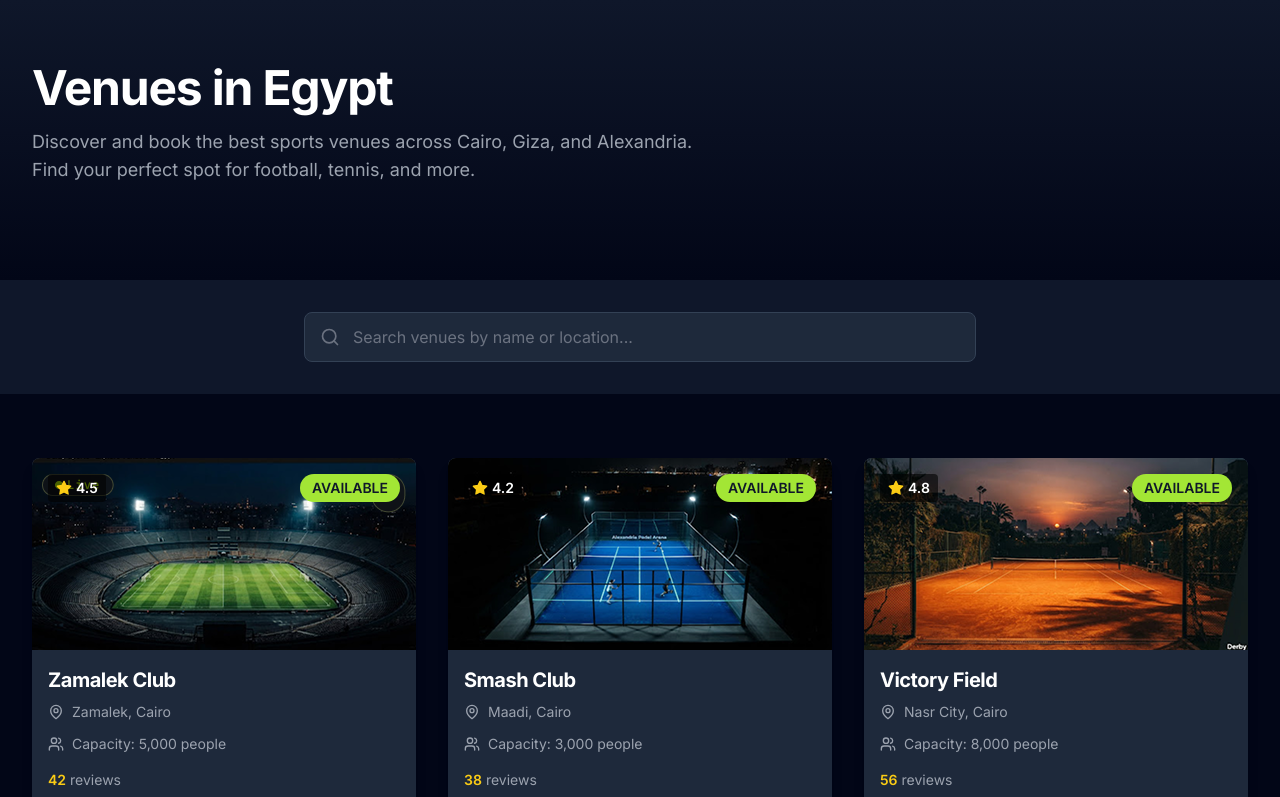
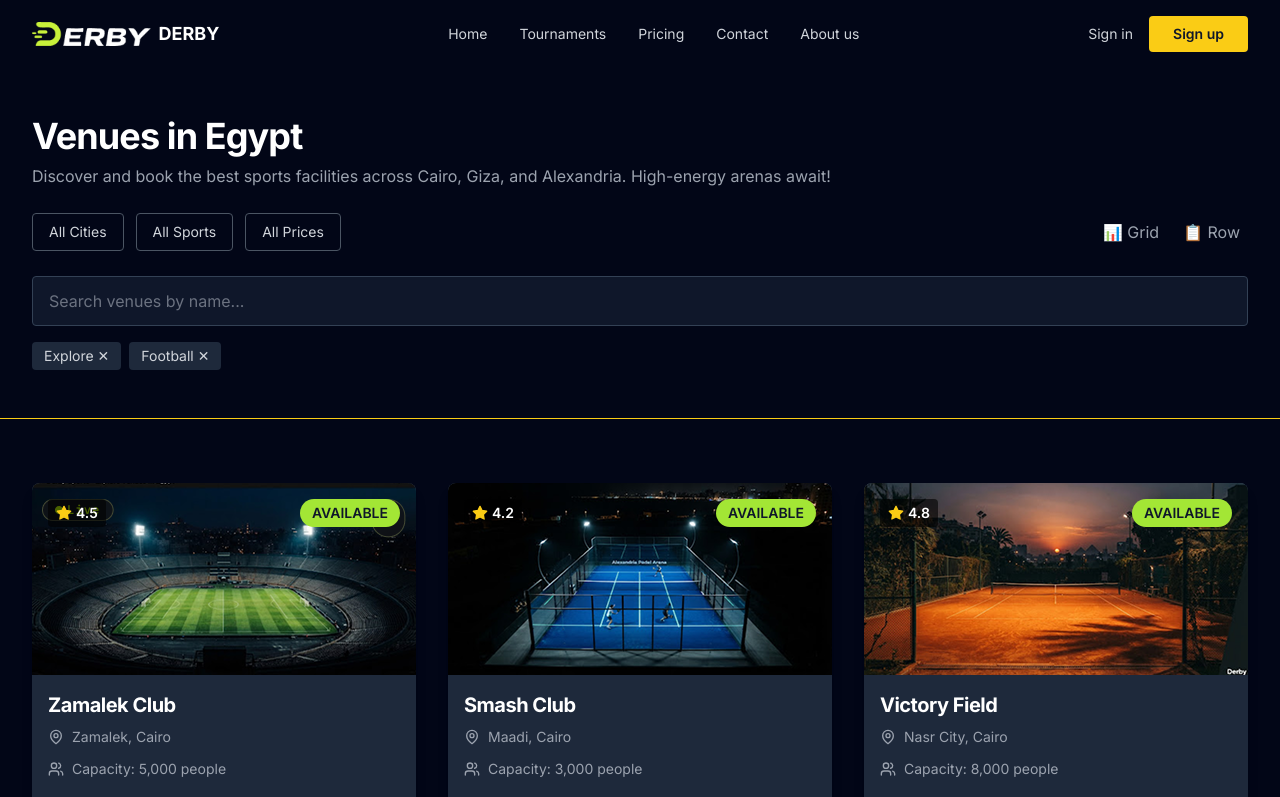
Before and after one commit to DerpyApp/Derby-Dashboard, a React (Vite) app: page /venues in a window 1280 px wide. Shown: the top 797 px of the page. Built offline with nearby package versions, Linux system fonts and the light colour scheme; no server answers.

Commit message:
feat: add Header Navigation component with filters and search

```diff
--- /dev/null
+++ b/src/components/Header.jsx
@@ -0,0 +1,92 @@
+import { Link } from 'react-router-dom';
+import logo from '../assets/logo.png';
+
+export default function Header() {
+  return (
+    <header className="bg-slate-950 border-b border-yellow-400">
+      {/* Top Navigation */}
+      <nav className="max-w-7xl mx-auto px-4 sm:px-6 lg:px-8 py-4 flex items-center justify-between">
+        {/* Logo */}
+        <div className="flex items-center">
+          <img src={logo} alt="Derby Logo" className="h-6 w-auto" />
+          <span className="ml-2 text-white font-bold text-lg">DERBY</span>
+        </div>
+
+        {/* Menu Links */}
+        <div className="hidden md:flex items-center gap-8">
+          <a href="#" className="text-gray-300 hover:text-white text-sm transition-colors">Home</a>
+          <a href="#" className="text-gray-300 hover:text-white text-sm transition-colors">Tournaments</a>
+          <a href="#" className="text-gray-300 hover:text-white text-sm transition-colors">Pricing</a>
+          <a href="#" className="text-gray-300 hover:text-white text-sm transition-colors">Contact</a>
+          <a href="#" className="text-gray-300 hover:text-white text-sm transition-colors">About us</a>
+        </div>
+
+        {/* Auth Buttons */}
+        <div className="flex items-center gap-4">
+          <button className="text-gray-300 hover:text-white text-sm transition-colors">
+            Sign in
+          </button>
+          <button className="bg-yellow-400 text-slate-900 px-6 py-2 rounded font-semibold hover:bg-yellow-300 transition-colors text-sm">
+            Sign up
+          </button>
+        </div>
+      </nav>
+
+      {/* Hero Section */}
+      <div className="max-w-7xl mx-auto px-4 sm:px-6 lg:px-8 py-12">
+        <h1 className="text-4xl font-bold text-white mb-2">
+          Venues in Egypt
+        </h1>
+        <p className="text-gray-400 mb-6">
+          Discover and book the best sports facilities across Cairo, Giza, and Alexandria.
+          High-energy arenas await!
+        </p>
+
+        {/* Filters and Search */}
+        <div className="flex flex-col md:flex-row gap-4 items-center">
+          {/* Filters */}
+          <div className="flex gap-3 flex-wrap">
+            <button className="border border-gray-600 text-gray-300 px-4 py-2 rounded hover:border-yellow-400 transition-colors text-sm">
+              All Cities
+            </button>
+            <button className="border border-gray-600 text-gray-300 px-4 py-2 rounded hover:border-yellow-400 transition-colors text-sm">
+              All Sports
+            </button>
+            <button className="border border-gray-600 text-gray-300 px-4 py-2 rounded hover:border-yellow-400 transition-colors text-sm">
+              All Prices
+            </button>
+          </div>
+
+          {/* View Toggle */}
+          <div className="flex gap-2 ml-auto">
+            <button className="text-gray-400 hover:text-white p-2 transition-colors">
+              📊 Grid
+            </button>
+            <button className="text-gray-400 hover:text-white p-2 transition-colors">
+              📋 Row
+            </button>
+          </div>
+        </div>
+
+        {/* Search Bar */}
+        <div className="mt-6">
+          <input
+            type="text"
+            placeholder="Search venues by name..."
+            className="w-full bg-slate-900 border border-slate-700 text-white px-4 py-3 rounded focus:border-yellow-400 focus:outline-none transition-colors placeholder-gray-500"
+          />
+        </div>
+
+        {/* Tags */}
+        <div className="flex gap-2 mt-4">
+          <span className="inline-block bg-slate-800 text-gray-300 px-3 py-1 rounded text-sm">
+            Explore ✕
+          </span>
+          <span className="inline-block bg-slate-800 text-gray-300 px-3 py-1 rounded text-sm">
+            Football ✕
+          </span>
+        </div>
+      </div>
+    </header>
+  );
+}
--- a/src/pages/VenuesPage.jsx
+++ b/src/pages/VenuesPage.jsx
@@ -2,6 +2,7 @@ import { useState } from 'react';
 import VenueCard from '../components/VenueCard';
 import SearchBar from '../components/SearchBar';
 import Footer from '../components/Footer';
+import Header from '../components/Header';
 
 export default function VenuesPage() {
   const [searchQuery, setSearchQuery] = useState('');
@@ -52,29 +53,8 @@ export default function VenuesPage() {
 
   return (
     <div className="min-h-screen bg-slate-950">
-      {/* Hero Section */}
-      <section className="bg-gradient-to-b from-slate-900 to-slate-950 py-16 px-4 sm:px-6 lg:px-8">
-        <div className="max-w-7xl mx-auto">
-          <h1 className="text-4xl md:text-5xl font-bold text-white mb-4">
-            Venues in Egypt
-          </h1>
-          <p className="text-lg text-gray-400 mb-8 max-w-2xl">
-            Discover and book the best sports venues across Cairo, Giza, and Alexandria.
-            Find your perfect spot for football, tennis, and more.
-          </p>
-        </div>
-      </section>
-
-      {/* Search Section */}
-      <section className="bg-slate-900 py-8 px-4 sm:px-6 lg:px-8">
-        <div className="max-w-7xl mx-auto">
-          <SearchBar
-            value={searchQuery}
-            onChange={setSearchQuery}
-            placeholder="Search venues by name or location..."
-          />
-        </div>
-      </section>
+      {/* Header with Navigation and Hero */}
+      <Header />
 
       {/* Venues Grid */}
       <section className="py-16 px-4 sm:px-6 lg:px-8">
```
